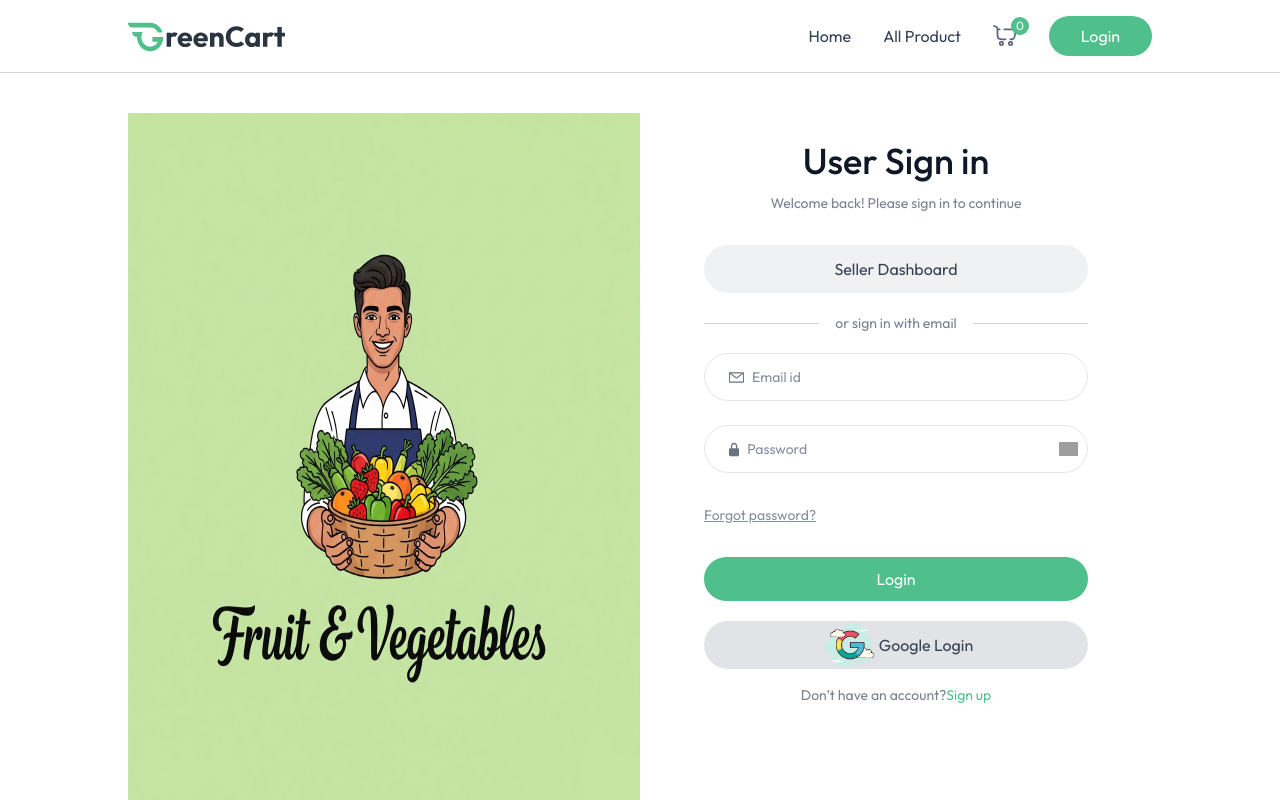
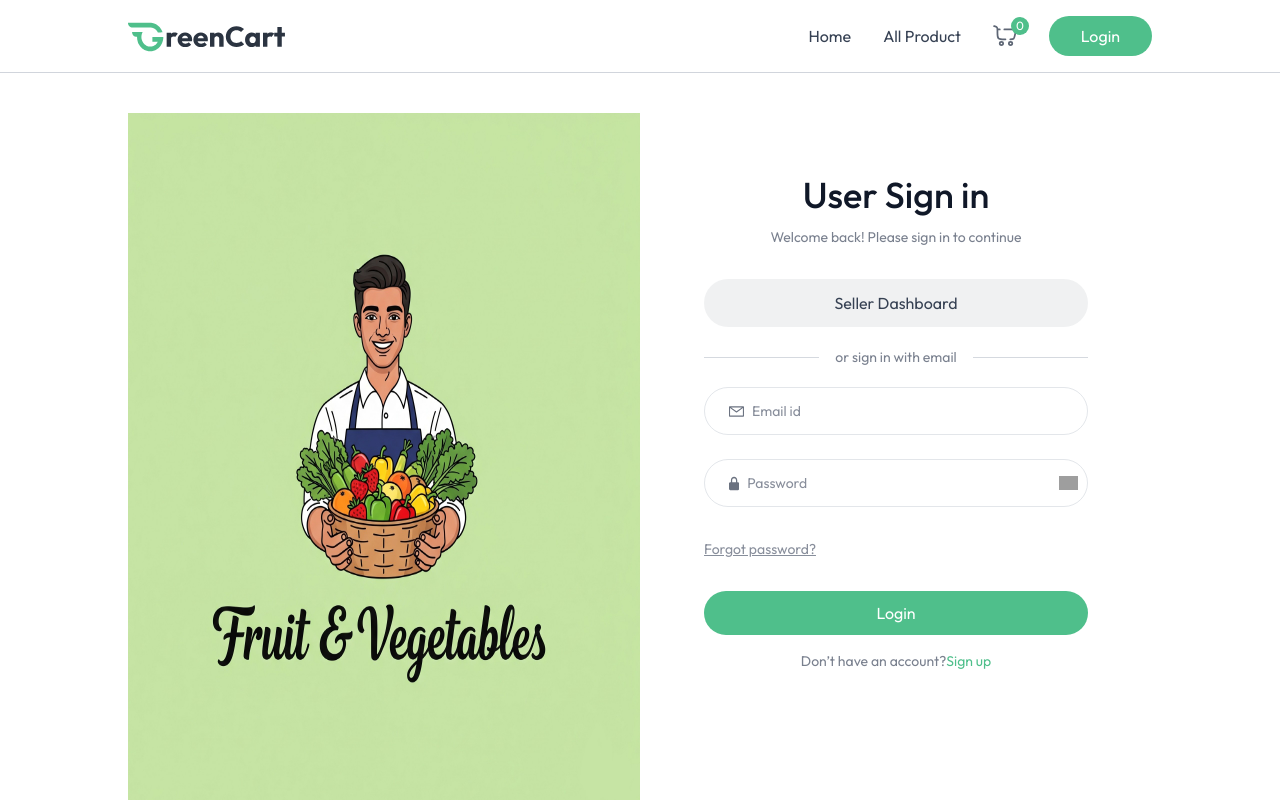
Before and after one commit to gorrawith/b2cart, a React (Vite) app in the folder client/: page /login in a window 1280 px wide. Shown: the top 800 px of the page. Built offline with nearby package versions, Linux system fonts and the light colour scheme; no server answers; grey boxes are pictures that could not be loaded.

Commit message:
delete google login

```diff
--- a/client/src/App.jsx
+++ b/client/src/App.jsx
@@ -25,16 +25,17 @@ import Register from "./pages/Register";
 import EmailVerify from "./pages/EmailVerify";
 import ResetPassword from "./pages/ResetPassword";
 import { Navigate } from "react-router-dom";
-import { GoogleOAuthProvider} from "@react-oauth/google"
+// import { GoogleOAuthProvider} from "@react-oauth/google"
+
 
 
 const App =() => {
 
-  const GoogleWrapper = ()=>(
-		<GoogleOAuthProvider clientId={import.meta.env.VITE_GOOGLE_CLIENT_ID}>
-			<LoginPage></LoginPage>
-		</GoogleOAuthProvider>
-	)
+  // const GoogleWrapper = ()=>(
+	// 	<GoogleOAuthProvider clientId={import.meta.env.VITE_GOOGLE_CLIENT_ID}>
+	// 		<LoginPage></LoginPage>
+	// 	</GoogleOAuthProvider>
+	// )
   const isSellerPath =  useLocation().pathname.includes("seller");
   const {showUserLogin,isSeller,user}=useAppContext()
 
@@ -56,7 +57,7 @@ const App =() => {
           <Route path='/my-orders' element={<MyOrders/>}/>
           <Route path='/loader' element={<Loading/>}/>
           <Route path='/contact' element={<Contact/>}/>
-          <Route path='/login' element={<GoogleWrapper/>}/>
+          <Route path='/login' element={<LoginPage/>}/>
           <Route path='/register' element={<Register/>}/>
           <Route path='/email-verify' element={<EmailVerify/>}/>
           <Route path='/reset-password' element={<ResetPassword/>}/>
--- a/client/src/pages/LoginPage.jsx
+++ b/client/src/pages/LoginPage.jsx
@@ -20,35 +20,35 @@ const LoginPage = () => {
         setShow(!show)
     }
 
-    const responseGoogle = async (authResult) => {
-        try {
-            if (authResult.code) {
-                // ส่ง code ไป backend เพื่อแลก token และข้อมูลผู้ใช้
-                const {data} = await axios.get(`/api/user/googlelogin?code=${authResult.code}`,{ withCredentials: true });
-                console.log("Google login response:", data);
+    // const responseGoogle = async (authResult) => {
+    //     try {
+    //         if (authResult.code) {
+    //             // ส่ง code ไป backend เพื่อแลก token และข้อมูลผู้ใช้
+    //             const {data} = await axios.get(`/api/user/googlelogin?code=${authResult.code}`,);
+    //             console.log("Google login response:", data);
 
-            if (data.success) {
-                toast.success("Login with Google successful!");
-                navigate('/')
-                setUser(data.user)
-                setShowUserLogin(false)
-            }else{
-                toast.error(data.message || "Google login failed");
-            }
-            }else{
-                toast.error("Google login failed — missing auth code.");
-            }
-        }catch (error) {
-            toast.error(error.message)
-        }
-    };
+    //         if (data.success) {
+    //             toast.success("Login with Google successful!");
+    //             navigate('/')
+    //             setUser(data.user)
+    //             setShowUserLogin(false)
+    //         }else{
+    //             toast.error(data.message || "Google login failed");
+    //         }
+    //         }else{
+    //             toast.error("Google login failed — missing auth code.");
+    //         }
+    //     }catch (error) {
+    //         toast.error(error.message)
+    //     }
+    // };
 
-    const googleLogin = useGoogleLogin({
-        onSuccess: responseGoogle,
-        onError: responseGoogle,
-        flow: 'auth-code',
-        redirect_uri: window.location.origin,
-    })
+    // const googleLogin = useGoogleLogin({
+    //     onSuccess: responseGoogle,
+    //     onError: responseGoogle,
+    //     flow: 'auth-code',
+    //     redirect_uri: window.location.origin,
+    // })
 
     const onSubmitHandler = async (event)=>{
         try{
@@ -155,7 +155,7 @@ const LoginPage = () => {
                         className="mt-8 w-full h-11 rounded-full text-white bg-primary hover:opacity-90 transition-opacity cursor-pointer">
                         Login
                     </button>
-                    <div
+                    {/* <div
                         className="w-full mt-5 bg-gray-500/20 flex items-center justify-center h-12 rounded-full cursor-pointer"
                         onClick={googleLogin}
                         >
@@ -166,7 +166,7 @@ const LoginPage = () => {
                             className=""
                         />
                             Google Login
-                    </div>
+                    </div> */}
 
                     <p className="text-gray-500/90 text-sm mt-4">Don’t have an account?
                         <a
```
Also changed, not shown: 2 other files (tests, documents, lock files or other folders).
